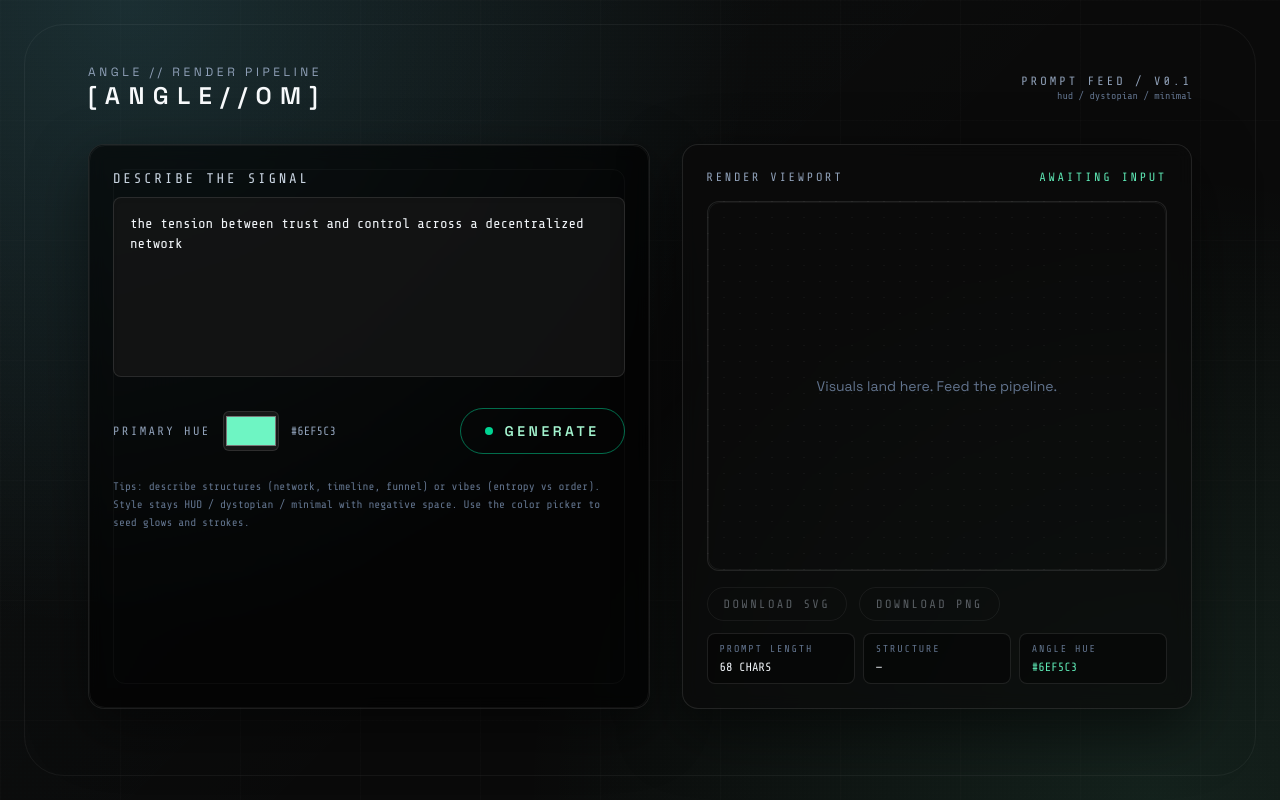
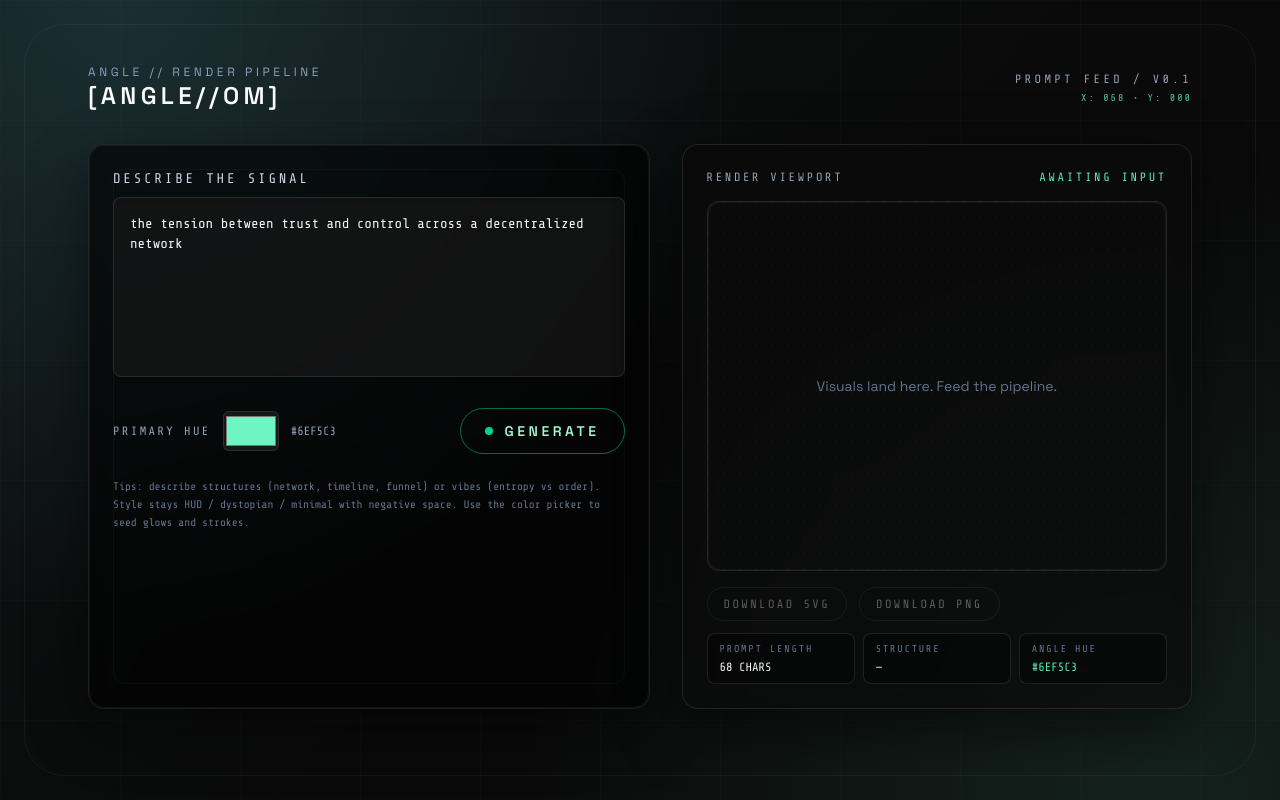
Before and after one commit to faisalatom/strategy, a Next.js app: page / in a window 1280 px wide. Built offline with nearby package versions, Linux system fonts and the light colour scheme.

Commit message:
Update page.tsx

```diff
--- a/src/app/page.tsx
+++ b/src/app/page.tsx
@@ -156,16 +156,16 @@ const canNext = galleryOffset + PAGE_SIZE < history.length;
       <div className="relative mx-auto max-w-6xl px-6 py-12 lg:py-16">
         <header className="mb-8 flex items-center justify-between">
   <div>
-    <p className="text-xs uppercase tracking-[0.3em] text-slate-400">
-      angle // render pipeline
-    </p>
-    <h1 className="text-2xl font-semibold tracking-[0.35em] text-slate-50">
-      {brandGlyph}
-    </h1>
+    <p className="text-xs uppercase tracking-[0.3em] text-slate-400">angle // render pipeline</p>
+    <h1 className="text-2xl font-semibold tracking-[0.18em] text-slate-50">{brandGlyph}</h1>
   </div>
-  <div className="text-xs text-slate-400 font-mono text-right">
-    <p className="tracking-[0.25em] uppercase">prompt feed / v0.1</p>
-    <p className="text-[10px] text-slate-500">hud / dystopian / minimal</p>
+  <div className="text-right text-xs text-slate-400 font-mono space-y-1">
+    <div className="tracking-[0.28em] uppercase">
+      PROMPT FEED / v0.1
+    </div>
+    <div className="text-[10px] tracking-[0.2em] text-emerald-300/80">
+      X: {String(prompt.length).padStart(3, "0")} • Y: {String(history.length).padStart(3, "0")}
+    </div>
   </div>
 </header>
 
```
